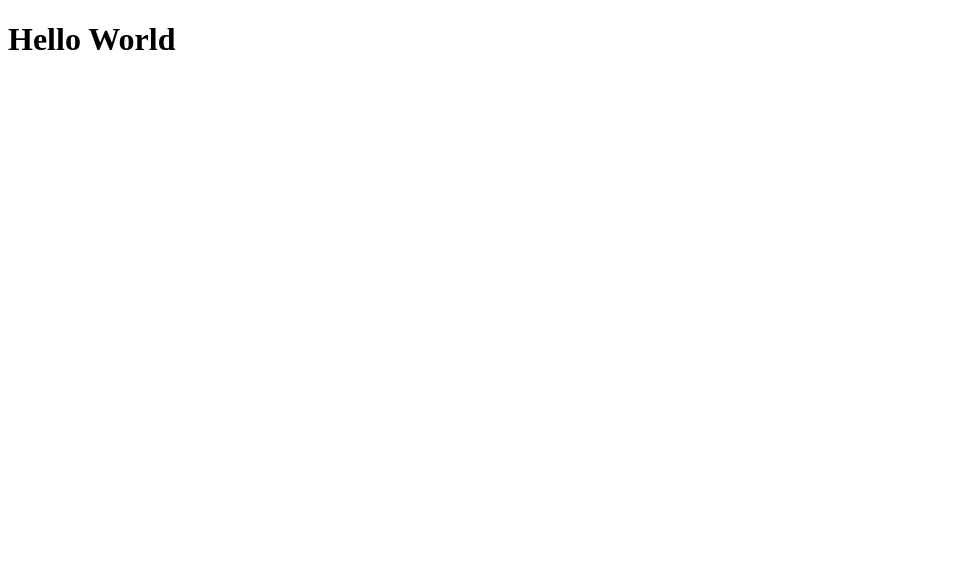
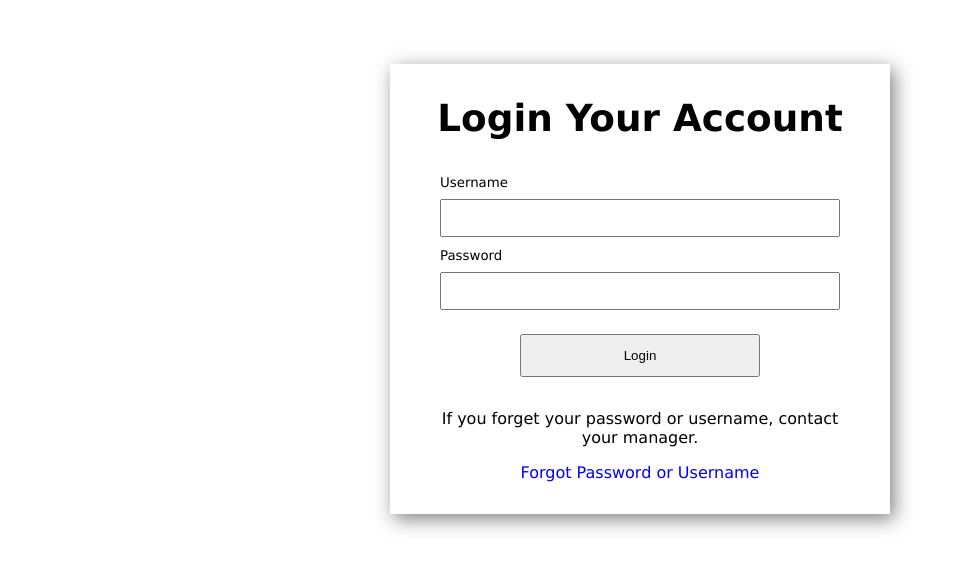
Before and after one commit to BizMavenHub/Employee_Attendent_App, a React (Vite) app in the folder client/: page /login in a window 1280 px wide. Shown: the top 570 px of the page, without its empty margins (0-961 px from the left). Built offline with nearby package versions, Linux system fonts and the light colour scheme.

Commit message:
connect redux and login api

```diff
--- a/client/src/App.jsx
+++ b/client/src/App.jsx
@@ -1,5 +1,19 @@
+import { BrowserRouter, Routes, Route } from "react-router-dom";
+import { CookiesProvider } from "react-cookie";
+import Home_Page from "./pages/Home_Page.jsx";
+import Login_Page from "./pages/Login_Page.jsx";
+
 function App() {
-  return <h1>Hello World</h1>;
+  return (
+    <BrowserRouter>
+      <CookiesProvider>
+        <Routes>
+          <Route path="/" element={<Home_Page />} />
+          <Route path="/login" element={<Login_Page />} />
+        </Routes>
+      </CookiesProvider>
+    </BrowserRouter>
+  );
 }
 
 export default App;
--- a/client/src/main.jsx
+++ b/client/src/main.jsx
@@ -1,9 +1,18 @@
 import { StrictMode } from "react";
 import { createRoot } from "react-dom/client";
 import App from "./App.jsx";
+import "./styles/main.css";
+
+import { store, persistor } from "./redux/store.js";
+import { Provider } from "react-redux";
+import { PersistGate } from "redux-persist/integration/react";
 
 createRoot(document.getElementById("root")).render(
-  <StrictMode>
-    <App />
-  </StrictMode>
+  <Provider store={store}>
+    <PersistGate loading={null} persistor={persistor}>
+      <StrictMode>
+        <App />
+      </StrictMode>
+    </PersistGate>
+  </Provider>
 );
--- a/client/src/pages/Home_Page.jsx
+++ b/client/src/pages/Home_Page.jsx
@@ -1,7 +1,33 @@
 import React from "react";
+import { useCookies } from "react-cookie";
+import { Link } from "react-router-dom";
+import { useSelector, useDispatch } from "react-redux";
+import { logoutSuccess } from "../redux/user/userSlice";
 
 const Home_Page = () => {
-  return <div>Home_Page</div>;
+  const currentUser = useSelector((state) => state.user.currentUser);
+
+  const dispatch = useDispatch();
+
+  const [cookies, setCookie, removeCookie] = useCookies(["login_token"]);
+
+  const handleLogout = () => {
+    removeCookie("login_token");
+    dispatch(logoutSuccess());
+  };
+
+  return (
+    <>
+      {cookies.login_token ? (
+        <div>
+          <h1>Hello {currentUser.username}</h1>
+          <button onClick={handleLogout}>Logout</button>
+        </div>
+      ) : (
+        <Link to={"/login"}>Please Login</Link>
+      )}
+    </>
+  );
 };
 
 export default Home_Page;
--- a/client/src/pages/Login_Page.jsx
+++ b/client/src/pages/Login_Page.jsx
@@ -1,7 +1,106 @@
+import "../styles/login_page.css";
 import React from "react";
+import { useState, useEffect } from "react";
+import { Link, useNavigate } from "react-router-dom";
+import { useDispatch } from "react-redux";
+import {
+  loginStart,
+  loginSuccess,
+  loginFailure,
+} from "../redux/user/userSlice";
 
 const Login_Page = () => {
-  return <div>Login_Page</div>;
+  const navigate = useNavigate();
+  const dispatch = useDispatch();
+
+  const [username, setUsername] = useState("");
+  const [password, setPassword] = useState("");
+  const [error, setError] = useState(null);
+
+  useEffect(() => {}, []);
+
+  async function handleLogin(e) {
+    e.preventDefault();
+
+    // Check if username and password are not empty
+    if (!username || !password) {
+      setError("Please enter username and password");
+      return;
+    }
+
+    setError(null);
+
+    // Send a POST request to the server
+    try {
+      dispatch(loginStart());
+      const res = await fetch("http://localhost:3000/auth/login", {
+        method: "POST",
+        headers: {
+          "Content-Type": "application/json",
+        },
+        credentials: "include",
+        body: JSON.stringify({
+          username,
+          password,
+        }),
+      });
+      const data = await res.json();
+      if (!res.ok) {
+        dispatch(loginFailure());
+        setError(data.message);
+      }
+      if (res.ok) {
+        dispatch(loginSuccess(data.user));
+        navigate("/");
+        window.location.reload();
+      }
+    } catch (error) {
+      console.log(error);
+    }
+  }
+
+  return (
+    <div className="container">
+      <h1 className="title">Login Your Account</h1>
+      <form action="" className="form" onSubmit={handleLogin}>
+        <div>
+          <label htmlFor="username">Username</label>
+          <br />
+          <input
+            type="text"
+            name="username"
+            id="username"
+            onChange={(e) => setUsername(e.target.value)}
+          />
+        </div>
+        <div>
+          <label htmlFor="password">Password</label>
+          <br />
+          <input
+            type="password"
+            name="password"
+            id="password"
+            onChange={(e) => setPassword(e.target.value)}
+          />
+        </div>
+        {error && <p className="error">{error}</p>}
+        <div className="login-btn-container">
+          <button type="submit" id="login-btn">
+            Login
+          </button>
+        </div>
+        <p className="instruction">
+          If you forget your password or username, contact your manager.
+        </p>
+        <Link
+          to="mailto: bizmaven@protonmail.com"
+          className="forgot-password-or-username"
+        >
+          <p>Forgot Password or Username</p>
+        </Link>
+      </form>
+    </div>
+  );
 };
 
 export default Login_Page;
--- /dev/null
+++ b/client/src/styles/login_page.css
@@ -0,0 +1,65 @@
+.container {
+  width: 500px;
+  box-shadow: 4px 5px 18px rgba(0, 0, 0, 0.5);
+  margin: 5% auto;
+  padding: 1rem 0 2rem;
+  font-family: "Lucida Sans", "Lucida Sans Regular", "Lucida Grande",
+    "Lucida Sans Unicode", Geneva, Verdana, sans-serif;
+}
+
+.title {
+  text-align: center;
+  font-size: 28pt;
+  padding: 1rem 0 2rem;
+}
+
+.form {
+  width: 400px;
+  margin: 0 auto;
+}
+
+label {
+  font-size: 10pt;
+}
+
+#username,
+#password {
+  width: 100%;
+  padding: 8px 8px;
+  margin: 8px 0;
+  font-size: 12pt;
+}
+
+.error {
+  color: red;
+  font-size: 12pt;
+  text-align: center;
+  margin: 0.5rem 0 0.5rem;
+}
+
+.instruction {
+  text-align: center;
+  font-size: 12pt;
+  padding: 1rem 0 1rem;
+}
+
+.login-btn-container {
+  text-align: center;
+}
+
+#login-btn {
+  width: 60%;
+  padding: 12px 12px;
+  margin: 1rem 0;
+}
+
+.forgot-password-or-username {
+  text-align: center;
+  text-decoration: none;
+}
+
+.forgot-password-or-username:hover {
+  text-align: center;
+  font-weight: 700;
+  text-decoration: none;
+}
--- /dev/null
+++ b/client/src/styles/main.css
@@ -0,0 +1,5 @@
+* {
+  margin: 0;
+  padding: 0;
+  box-sizing: border-box;
+}
```
Also changed, not shown: client/package.json (+7 -1 lines), 1 other file (tests, documents, lock files or other folders).
